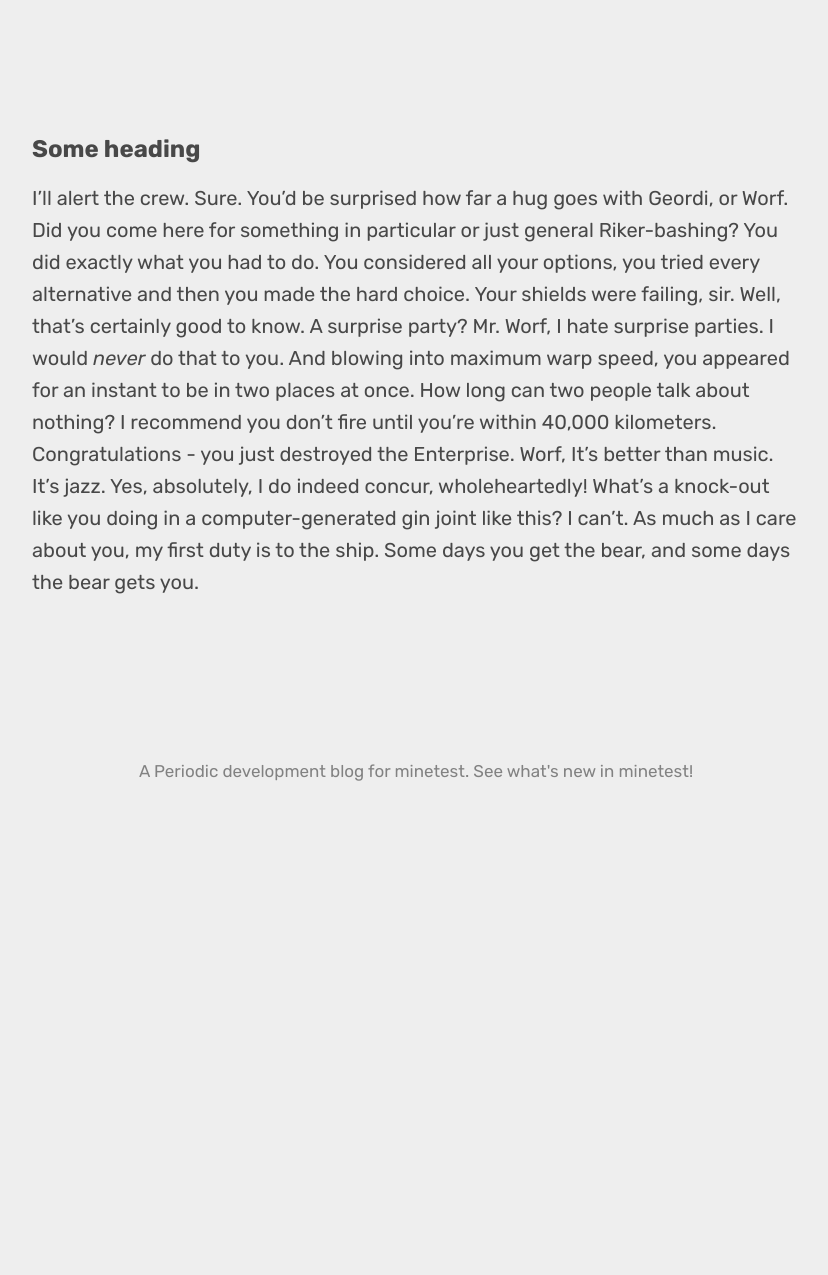
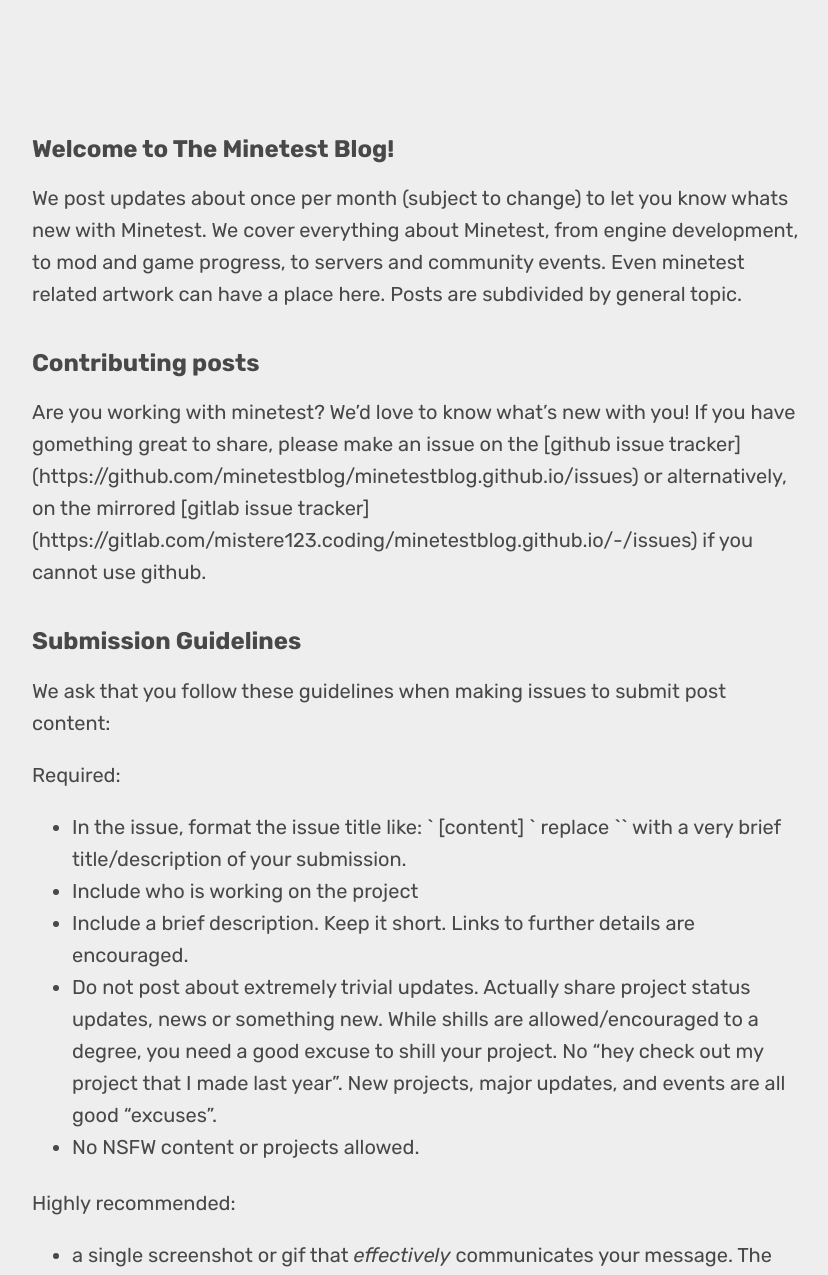
Before and after one commit to minetestblog/minetestblog.github.io, a Jekyll site: the page built from about.md, in a window 1280 px wide and 1400 px high, scrolled down 564 px, cut to the strip 125-1400 px from the top of the window. Shown: the whole strip, without its empty margins (224-1052 px from the left). Built offline with Jekyll 4.4.1, drawn with Linux system fonts in a browser that asks for light colours; before the commit the page ends 1538 px from its top, so only the background shows below that; some of the changed text lies outside the part shown.

Commit message:
write the about page

```diff
--- a/about.md
+++ b/about.md
@@ -18,8 +18,50 @@
 
 {% include page/title.html title=page.title subtitle=page_subtitle %}
 
-## Some heading
+## Welcome to The Minetest Blog!
 
-I'll alert the crew. Sure. You'd be surprised how far a hug goes with Geordi, or Worf. Did you come here for something in particular or just general Riker-bashing? You did exactly what you had to do. You considered all your options, you tried every alternative and then you made the hard choice. Your shields were failing, sir. Well, that's certainly good to know. A surprise party? Mr. Worf, I hate surprise parties. I would *never* do that to you. And blowing into maximum warp speed, you appeared for an instant to be in two places at once. How long can two people talk about nothing? I recommend you don't fire until you're within 40,000 kilometers. Congratulations - you just destroyed the Enterprise. Worf, It's better than music. It's jazz. Yes, absolutely, I do indeed concur, wholeheartedly! What's a knock-out like you doing in a computer-generated gin joint like this? I can't. As much as I care about you, my first duty is to the ship. Some days you get the bear, and some days the bear gets you.
+We post updates about once per month (subject to change) to let you know whats new with Minetest. We cover everything about Minetest, from engine development, to mod and game progress, to servers and community events. Even minetest related artwork can have a place here. Posts are subdivided by general topic.
+
+## Contributing posts
+
+Are you working with minetest? We'd love to know what's new with you! If you have gomething great to share, please make an issue on the [github issue tracker] (https://github.com/minetestblog/minetestblog.github.io/issues) or alternatively, on the mirrored [gitlab issue tracker] (https://gitlab.com/mistere123.coding/minetestblog.github.io/-/issues) if you cannot use github.
+
+## Submission Guidelines
+
+We ask that you follow these guidelines when making issues to submit post content:
+
+Required:
+* In the issue, format the issue title like: ` [content] <content description>` replace `<content description>` with a very brief title/description of your submission.
+* Include who is working on the project
+* Include a brief description. Keep it short. Links to further details are encouraged.
+* Do not post about extremely trivial updates. Actually share project status updates, news or something new. While shills are allowed/encouraged to a degree, you need a good excuse to shill your project. No "hey check out my project that I made last year". New projects, major updates, and events are all good "excuses".
+* No NSFW content or projects allowed.
+
+Highly recommended:
+* a single screenshot or gif that *effectively* communicates your message. The screenshot may or may not be included in the final post depending on: how important your update is deemed to be by the editors, and how well the screenshot adds to understanding the message. Don't expect to have a screenshot of minetest-game included in a post about a background api update, for example.
+* include who took the screenshot.
+
+IMPORTANT:
+The blog editors will consider the content submitted for each post. They will build the upcoming post using the content provided. The issues for each content submission will be closed when the content is included in the upcoming post, or when the post occurs. You submission will not be included if it doesn't meet the basic requirements. The editors may choose to respond to the issue to give you a chance to fix any problems. Regardless, at each post release, all outstanding content submission issues will be closed to make way for the next release. Please only submit content for current updates.
+
+
+## Cover screenshot
+Each post should have a cover screenshot that will be the background for the title. We may also include a "minetest at its best" screenshot, showing players having fun,
+
+Please make submissions each month for these!
+When you make the issue on Github, format the title like: `[Screenshot] `
+Include who took the screenshot, and any descriptive caption you think fits well.
+
+## Licensing
+
+READ THIS!!
+
+All submissions should be *your* work (you wrote the words or took the screenshot), or you should have explicit permission from the owner.
+
+Unless you specify otherwise, you agree to release your submissions (your words and your screenshots) under the CC0 license. Attribution will not be required, though in-text or in-caption attribution will often be made.
+
+While you are free to specify another license for your post submission, We ask that you do so clearly at the top of the submission issue, and please understand that the editors may choose to exclude submissions that take too much effort/post space to properly attribute.
+
+
 
 </div>
```
